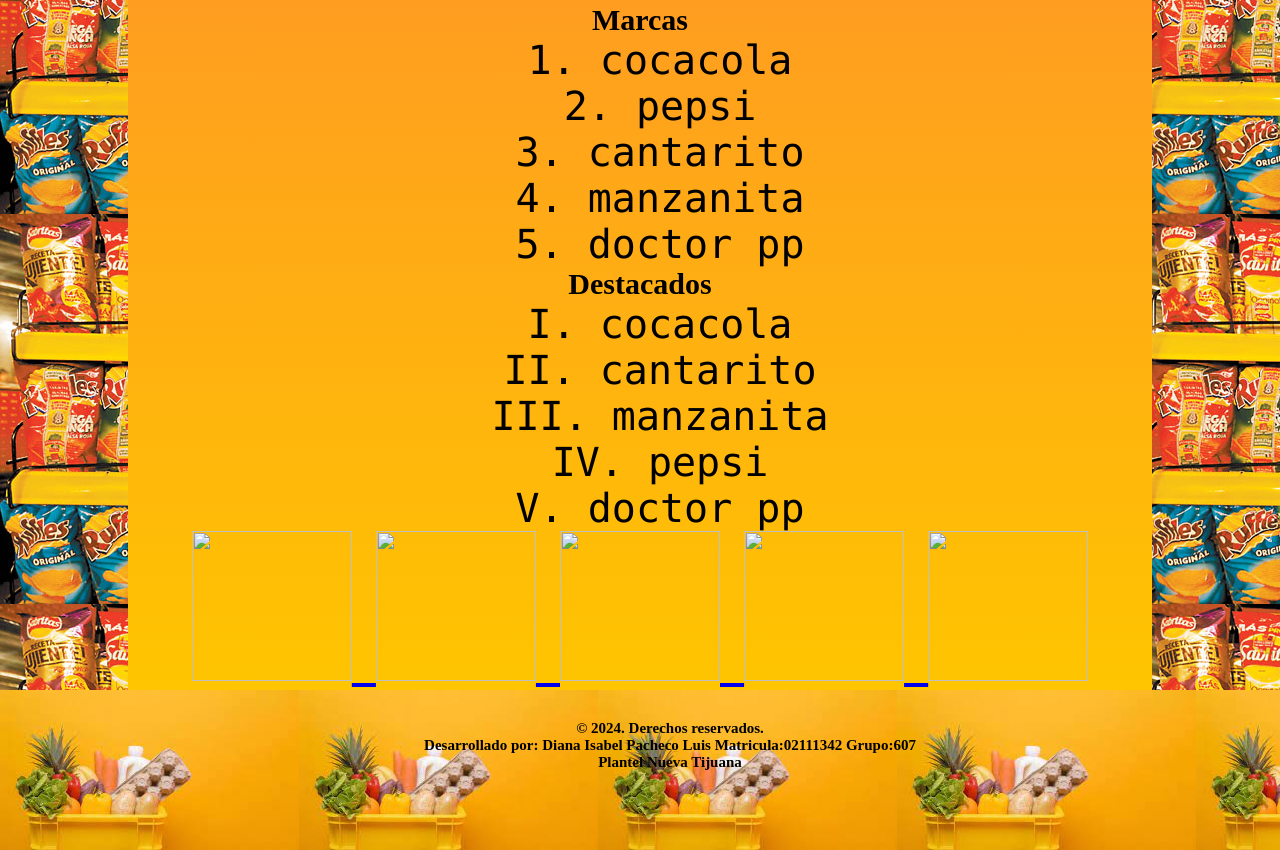
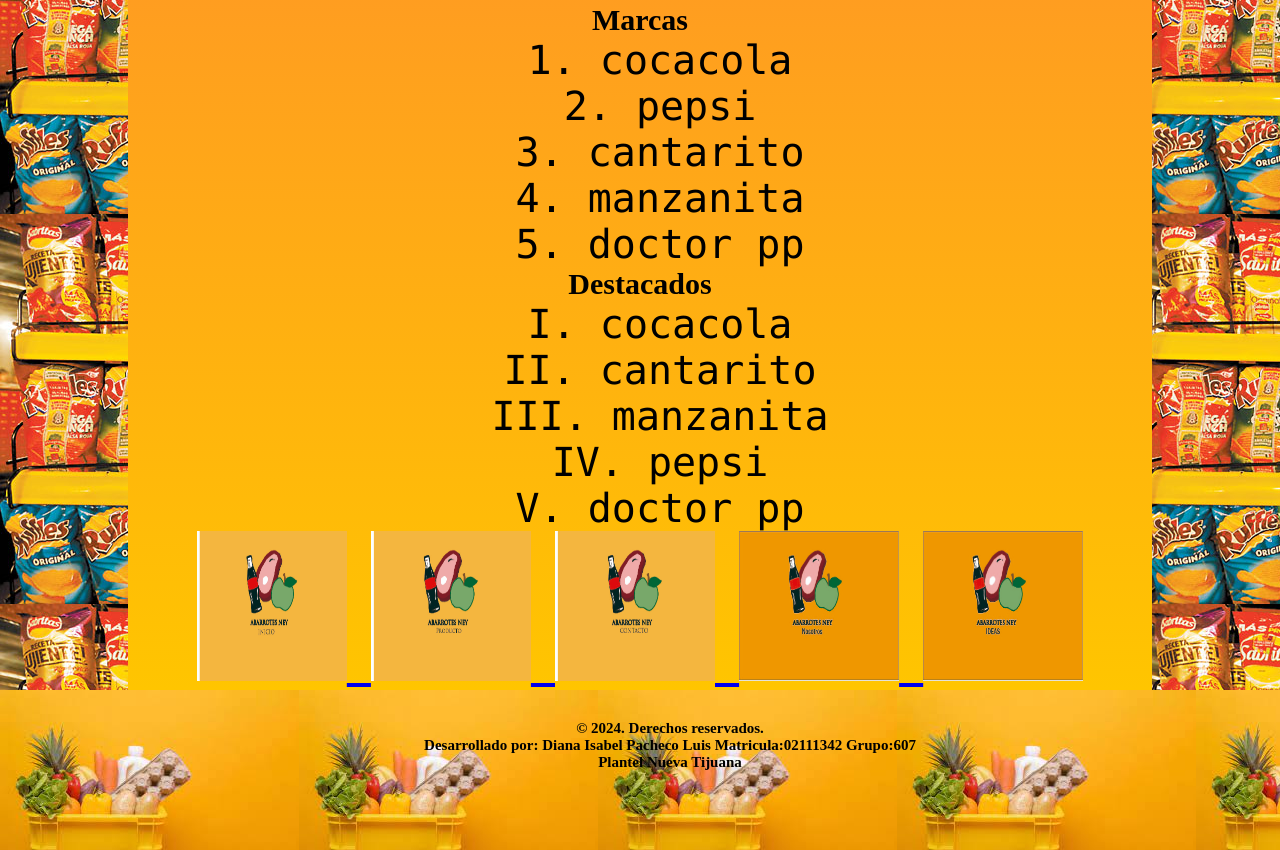
Before and after one commit to AbarrotesNey/ABARROTESNEY.github.io, a plain HTML site: page html/Ideas.html in a window 1280 px wide. Shown: the part 566-1416 px from the top of the page. Drawn offline with Linux system fonts and the light colour scheme; a web font is replaced by a local one.

Commit message:
Add files via upload

```diff
--- a/html/Ideas.html
+++ b/html/Ideas.html
@@ -41,25 +41,24 @@
 			<li>doctor pp</li>
 		</ol>
 		</font>
-
-		<A href="index.html">
-		<img src="imagenes/Inicio.jpg"
+		<A href="../index.html">
+		<img src="../imagenes/Inicio.jpg"
+		height="150" width="150">
+		</A>
+		<A href="../html/productos.html">
+		<img src="../imagenes/producto.jpg"
 		class="img-productos">
 		</a>
-		<A href="html/productos.html">
-		<img src="imagenes/producto.jpg"
+		<A href="../html/contacto.html">
+		<img src="../imagenes/contacto.jpg"
 		class="img-productos">
 		</a>
-		<A href="html/contacto.html">
-		<img src="imagenes/contacto.jpg"
+		<a href="../html/nosotros.html">
+		<img src="../imagenes/nosotros.jpg"
 		class="img-productos">
 		</a>
-		<a href="html/nosotros.html">
-		<img src="imagenes/nosotros.jpg"
-		class="img-productos">
-		</a>
-		<a href="html/Ideas.html">
-		<img src="imagenes/Ideas.jpg"
+		<A href="../html/Ideas.html">
+		<img src="../imagenes/Ideas.jpg"
 		class="img-productos"><br>
 		</a>
 		</div>
```
